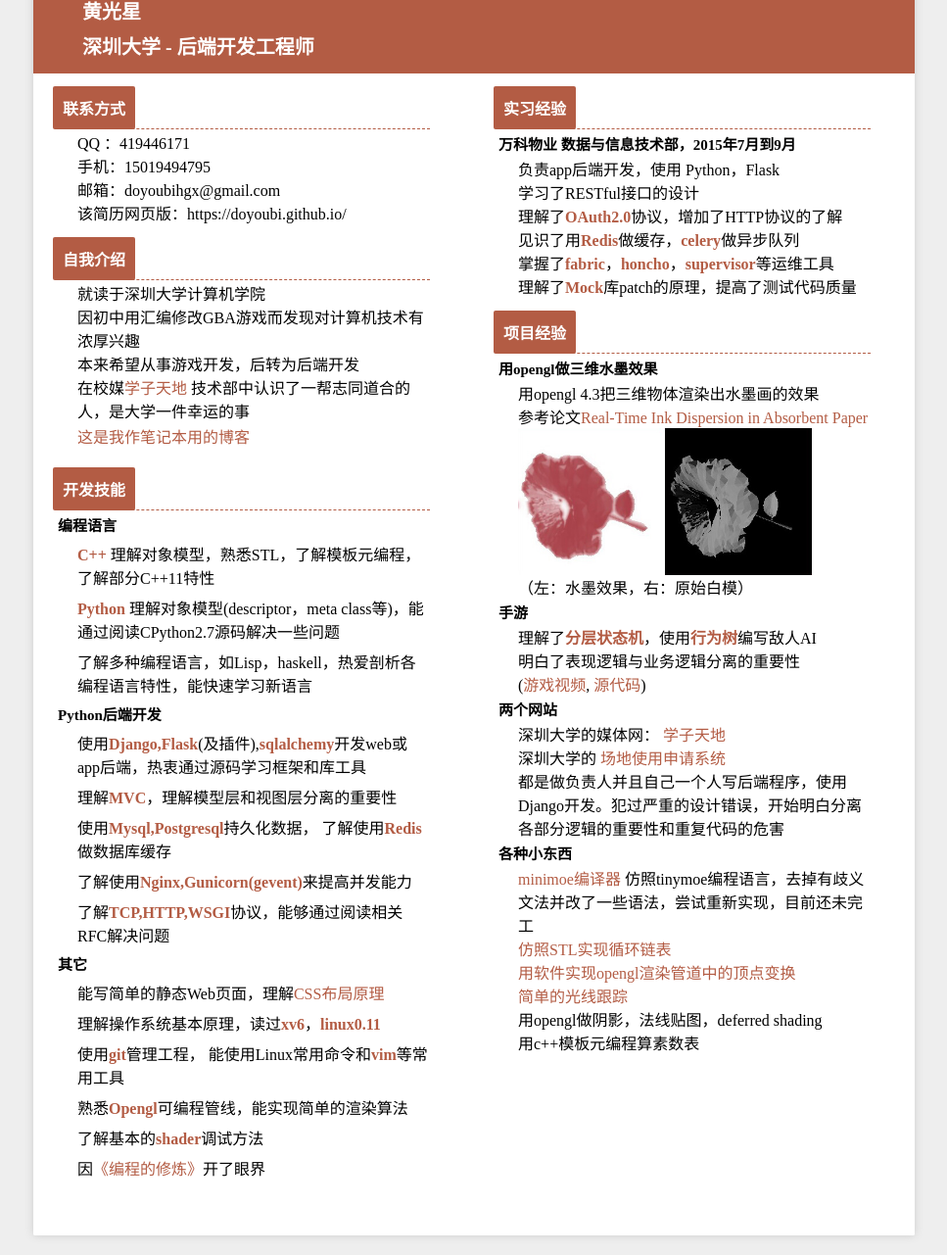
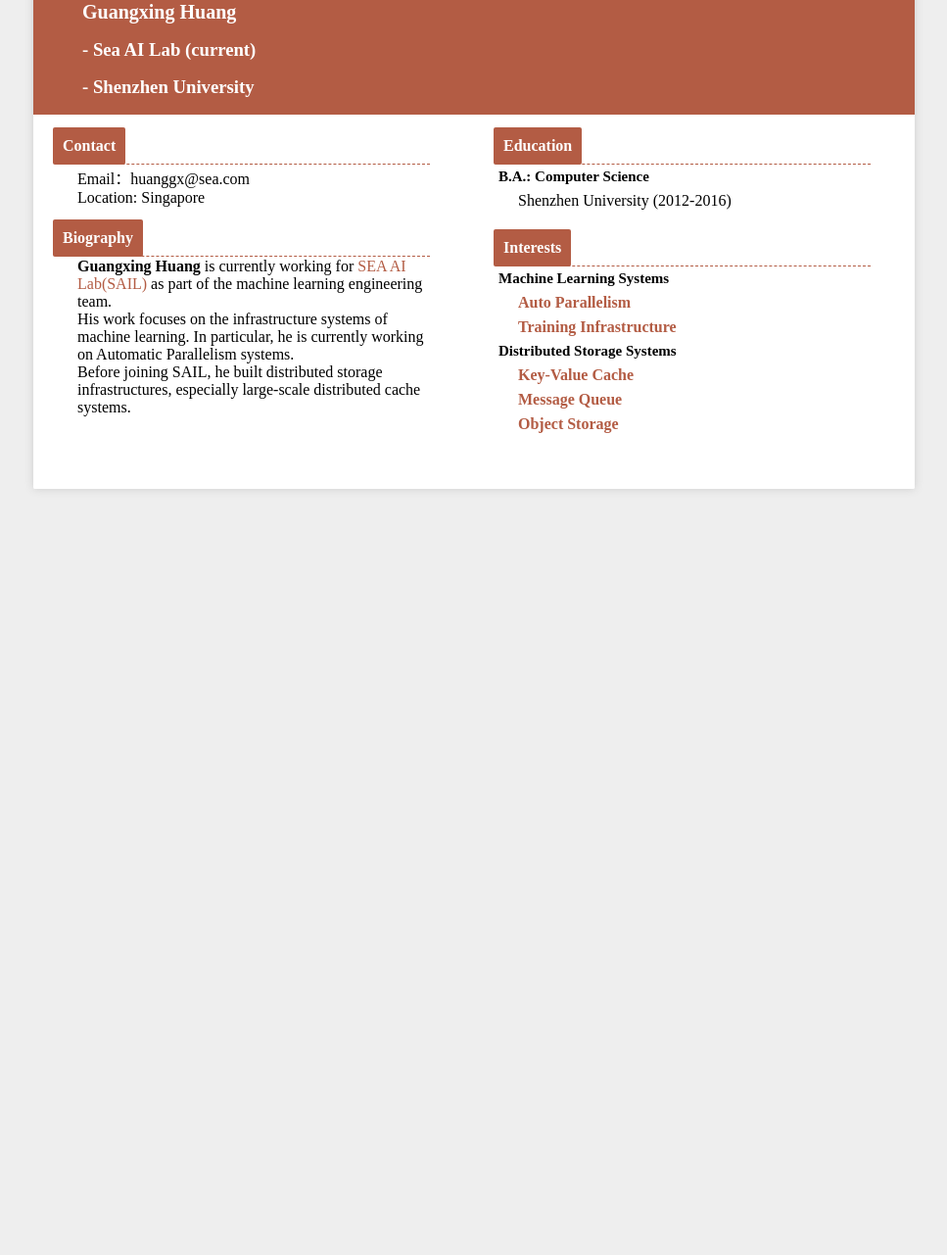
Before and after one commit to doyoubi/doyoubi.github.io, a plain HTML site: page index.html in a window 1280 px wide. Shown: the part 117-1398 px from the top of the page at 98% size, without its empty margins (156-1123 px from the left). After the commit the page ends 800 px from the top, so only its background shows below. Drawn offline with Linux system fonts and the light colour scheme.

Commit message:
Change to homepage

```diff
--- a/index.html
+++ b/index.html
@@ -3,7 +3,7 @@
 <head>
     <meta http-equiv="Content-Type" content="text/html; charset=UTF-8" />
     <meta http-equiv="Content-Language" content="zh-CN" />
-    <title>黄光星的简历</title>
+    <title>Guangxing Huang Homepage</title>
     <style type="text/css">
         body{
             background-color: #eee;
@@ -108,178 +108,78 @@
 <body>
     <div class="main-container">
         <div class="header">
-            <h1 class="resume">简历</h1>
+            <h1 class="resume">Homepage</h1>
             <div class="info">
-                <h2>黄光星</h2>
-                <h2>深圳大学 - 后端开发工程师</h2>
+                <h2>Guangxing Huang</h2>
+                <h3>- <a href="https://sail.sea.com/" style="text-decoration: none; color: #ffffff;">Sea AI Lab</a> (current)</h3>
+                <h3>- <a href="https://www.szu.edu.cn/" style="text-decoration: none; color: #ffffff;"></a>Shenzhen University</a></h3>
             </div>
         </div>
         <div class="main-content">
             <div class="left-container">
                 <h2 class="title">
-                    联系方式
+                    Contact
                 </h2>
                 <div class="dashed-line"></div>
                 <div class="sub-content">
-                    QQ ：419446171<br/>
-                    手机：15019494795<br/>
-                    邮箱：doyoubihgx@gmail.com<br/>
-                    该简历网页版：https://doyoubi.github.io/<br/>
+                    Email：huanggx@sea.com<br/>
+                    Location: Singapore<br/>
                 </div>
 
                 <h2 class="title">
-                    自我介绍
+                    Biography
                 </h2>
                 <div class="dashed-line"></div>
                 <div class="sub-content">
-                    就读于深圳大学计算机学院<br/>
-                    因初中用汇编修改GBA游戏而发现对计算机技术有浓厚兴趣<br/>
-                    本来希望从事游戏开发，后转为后端开发<br/>
-                    在校媒<a href="http://stu.szu.edu.cn/">学子天地</a>    技术部中认识了一帮志同道合的人，是大学一件幸运的事<br/>
-                    <a style="line-height: 200%" href="http://www.jianshu.com/users/c01200a5ca61/latest_articles"   >
-                        这是我作笔记本用的博客
-                    </a>
-                </div>
-
-                <h2 class="title">
-                    开发技能
-                </h2>
-                <div class="dashed-line"></div>
-
-                <h4 class="sub-title">编程语言</h4>
-                <div class="sub-content">
-                    <div class="line">
-                        <strong class="colored">C++</strong>
-                        理解对象模型，熟悉STL，了解模板元编程，了解部分C++11特性<br/>
-                    </div>
-                    <div class="line">
-                        <strong class="colored">Python</strong>
-                        理解对象模型(descriptor，meta class等)，能通过阅读CPython2.7源码解决一些问题<br/>
-                    </div>
-                    <div class="line">
-                        了解多种编程语言，如Lisp，haskell，热爱剖析各编程语言特性，能快速学习新语言<br/>
-                    </div>
-                </div>
-
-                <h4 class="sub-title">Python后端开发</h4>
-                <div class="sub-content">
-                    <div class="line">
-                        使用<strong class="colored">Django,Flask</strong>(及插件),<strong class="colored">sqlalchemy</strong>开发web或app后端，热衷通过源码学习框架和库工具
-                    </div>
-                    <div class="line">
-                        理解<strong class="colored">MVC</strong>，理解模型层和视图层分离的重要性
-                    </div>
-                    <div class="line">
-                        使用<strong class="colored">Mysql,Postgresql</strong>持久化数据，
-                        了解使用<strong class="colored">Redis</strong>做数据库缓存
-                    </div>
-                    <div class="line">
-                        了解使用<strong class="colored">Nginx,Gunicorn(gevent)</strong>来提高并发能力
-                    </div>
-                    <div class="line">
-                        了解<strong class="colored">TCP,HTTP,WSGI</strong>协议，能够通过阅读相关RFC解决问题
-                    </div>
-                </div>
-
-                <h4 class="sub-title">其它</h4>
-                <div class="sub-content">
-                    <div class="line">
-                        能写简单的静态Web页面，理解<a href="http://www.jianshu.com/p/704b76e3417d">CSS布局原理</a>
-                    </div>
-                    <div class="line">
-                        理解操作系统基本原理，读过<strong class="colored">xv6</strong>，<strong class="colored">linux0.11</strong>
-                    </div>
-                    <div class="line">
-                        使用<strong class="colored">git</strong>管理工程，
-                        能使用Linux常用命令和<strong class="colored">vim</strong>等常用工具
-                    </div>
-                    <div class="line">
-                        熟悉<strong class="colored">Opengl</strong>可编程管线，能实现简单的渲染算法
-                    </div>
-                    <div class="line">
-                        了解基本的<strong class="colored">shader</strong>调试方法
-                    </div>
-                    <div class="line">
-                        因<a href="http://book.douban.com/subject/24841112/">《编程的修炼》</a>开了眼界
-                    </div>
+                    <strong>Guangxing Huang</strong> is currently working for <a href="https://sail.sea.com/">SEA AI Lab(SAIL)</a> as part of the machine learning engineering team.<br/>
+                    His work focuses on the infrastructure systems of machine learning. In particular, he is currently working on Automatic Parallelism systems.<br/>
+                    Before joining SAIL, he built distributed storage infrastructures, especially large-scale distributed cache systems.<br/>
                 </div>
 
             </div>
 
             <div class="right-container">
                 <h2 class="title">
-                    实习经验
+                    Education
                 </h2>
                 <div class="dashed-line"></div>
 
-                <h4 class="sub-title">万科物业 数据与信息技术部，2015年7月到9月</h4>
+                <h4 class="sub-title">B.A.: Computer Science</h4>
                 <div class="sub-content">
-                    负责app后端开发，使用 Python，Flask <br/>
-                    学习了RESTful接口的设计<br/>
-                    理解了<strong class="colored">OAuth2.0</strong>协议，增加了HTTP协议的了解<br/>
-                    见识了用<strong class="colored">Redis</strong>做缓存，<strong class="colored">celery</strong>做异步队列<br/>
-                    掌握了<strong class="colored">fabric</strong>，<strong class="colored">honcho</strong>，<strong class="colored">supervisor</strong>等运维工具<br/>
-                    理解了<strong class="colored">Mock</strong>库patch的原理，提高了测试代码质量
+                    <div class="line">
+                        Shenzhen University (2012-2016)
+                    </div>
                 </div>
 
                 <h2 class="title">
-                    项目经验
+                    Interests
                 </h2>
                 <div class="dashed-line"></div>
 
-                <h3 class="sub-title">
-                    用opengl做三维水墨效果
-                </h3>
+                <h4 class="sub-title">Machine Learning Systems</h4>
                 <div class="sub-content">
-                    用opengl 4.3把三维物体渲染出水墨画的效果<br/>
-                    参考论文<a href="http://dl.acm.org/citation.cfm?id=1073221">Real-Time Ink Dispersion in Absorbent Paper</a><br/>
-                    <div>
-                        <img src="ink2.jpg" width="300px">
+                    <div class="line">
+                        <strong class="colored">Auto Parallelism</strong>
                     </div>
-                    （左：水墨效果，右：原始白模）<br/>
+                    <div class="line">
+                        <strong class="colored">Training Infrastructure</strong>
+                    </div>
                 </div>
 
-                <h3 class="sub-title">
-                    手游
-                </h3>
+                <h4 class="sub-title">Distributed Storage Systems</h4>
                 <div class="sub-content">
-                    理解了<strong class="colored">分层状态机</strong>，使用<strong class="colored">行为树</strong>编写敌人AI<br/>
-                    明白了表现逻辑与业务逻辑分离的重要性<br/>
-                    (<a href="http://v.youku.com/v_show/id_XMTMwNDE3MTY4NA==.html">游戏视频</a>,
-                    <a href="https://github.com/doyoubi/Joker">源代码</a>)
-                </div>
-
-                <h3 class="sub-title">
-                    两个网站
-                </h3>
-                <div class="sub-content">
-                    深圳大学的媒体网：
-                    <a href="http://stu.szu.edu.cn/">学子天地</a><br/>
-                    深圳大学的
-                    <a href="http://stu.szu.edu.cn:8080/">场地使用申请系统</a><br/>
-                    都是做负责人并且自己一个人写后端程序，使用Django开发。犯过严重的设计错误，开始明白分离各部分逻辑的重要性和重复代码的危害<br/>
+                    <div class="line">
+                        <strong class="colored">Key-Value Cache</strong>
+                    </div>
+                    <div class="line">
+                        <strong class="colored">Message Queue</strong>
+                    </div>
+                    <div class="line">
+                        <strong class="colored">Object Storage</strong>
+                    </div>
                 </div>
 
 
-                <h3 class="sub-title">
-                    各种小东西
-                </h3>
-                <div class="sub-content">
-                    <a href="https://github.com/doyoubi/minimoe">
-                        minimoe编译器
-                    </a>仿照tinymoe编程语言，去掉有歧义文法并改了一些语法，尝试重新实现，目前还未完工<br/>
-                    <a href="https://github.com/doyoubi/circular_list/blob/master/circlelist/circle_list.h">
-                        仿照STL实现循环链表
-                    </a><br/>
-                    <a href="https://gitcafe.com/doyoubi/basic_pipline/tree/pipline/canvas">
-                        用软件实现opengl渲染管道中的顶点变换
-                    </a><br/>
-                    <a href="https://github.com/doyoubi/ray_tracing/tree/raytracing/canvas">
-                        简单的光线跟踪
-                    </a><br/>
-                    用opengl做阴影，法线贴图，deferred shading<br/>
-                    用c++模板元编程算素数表<br/>
-                </div>
             </div>
         </div>
 
```
